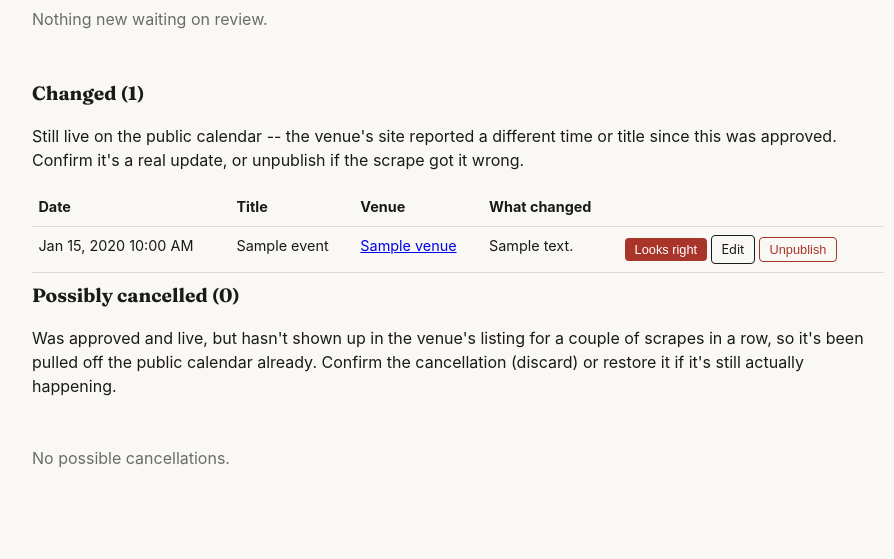
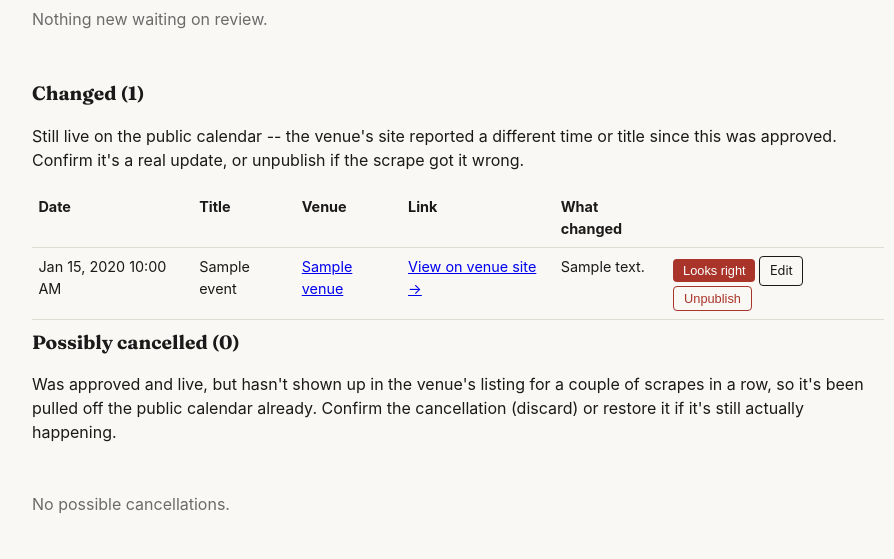
Before and after one commit to davidgrogan/localarts, a Flask app: page /events/review in a window 1280 px wide. Shown: the part 362-921 px from the top of the page, without its empty margins (182-1076 px from the left). Run offline with Flask 3, Linux system fonts and the light colour scheme; the visitor is signed in with stand-in values (Sample User, id 1); tables that the repository leaves empty hold one stand-in row (values such as "Sample post").

Commit message:
Add venue site link to Review page rows

```diff
--- a/app/templates/events/review.html
+++ b/app/templates/events/review.html
@@ -7,12 +7,19 @@
   <h2 class="section-heading">New ({{ new_events | length }})</h2>
   {% if new_events %}
     <table class="plain">
-      <tr><th>Date</th><th>Title</th><th>Venue</th><th></th></tr>
+      <tr><th>Date</th><th>Title</th><th>Venue</th><th>Link</th><th></th></tr>
       {% for e in new_events %}
         <tr>
           <td>{{ e.start_datetime | dtfmt("%b %-d, %Y %-I:%M %p") }}</td>
           <td>{{ e.title }}</td>
           <td><a href="{{ url_for('venues.detail', venue_id=e.venue.id) }}">{{ e.venue.name }}</a></td>
+          <td>
+            {% if e.ticket_url %}
+              <a href="{{ e.ticket_url }}" target="_blank" rel="noopener">View on venue site &rarr;</a>
+            {% elif e.venue.website_url %}
+              <a href="{{ e.venue.website_url }}" target="_blank" rel="noopener">Venue site &rarr;</a>
+            {% endif %}
+          </td>
           <td>
             <form method="post" action="{{ url_for('events.approve_event', event_id=e.id) }}" style="display:inline">
               <button class="btn btn-small" type="submit">Approve</button>
@@ -33,12 +40,19 @@
   <p class="meta">Still live on the public calendar -- the venue's site reported a different time or title since this was approved. Confirm it's a real update, or unpublish if the scrape got it wrong.</p>
   {% if changed_events %}
     <table class="plain">
-      <tr><th>Date</th><th>Title</th><th>Venue</th><th>What changed</th><th></th></tr>
+      <tr><th>Date</th><th>Title</th><th>Venue</th><th>Link</th><th>What changed</th><th></th></tr>
       {% for e in changed_events %}
         <tr>
           <td>{{ e.start_datetime | dtfmt("%b %-d, %Y %-I:%M %p") }}</td>
           <td>{{ e.title }}</td>
           <td><a href="{{ url_for('venues.detail', venue_id=e.venue.id) }}">{{ e.venue.name }}</a></td>
+          <td>
+            {% if e.ticket_url %}
+              <a href="{{ e.ticket_url }}" target="_blank" rel="noopener">View on venue site &rarr;</a>
+            {% elif e.venue.website_url %}
+              <a href="{{ e.venue.website_url }}" target="_blank" rel="noopener">Venue site &rarr;</a>
+            {% endif %}
+          </td>
           <td class="meta">{{ e.review_note }}</td>
           <td>
             <form method="post" action="{{ url_for('events.dismiss_flag', event_id=e.id) }}" style="display:inline">
@@ -60,12 +74,19 @@
   <p class="meta">Was approved and live, but hasn't shown up in the venue's listing for a couple of scrapes in a row, so it's been pulled off the public calendar already. Confirm the cancellation (discard) or restore it if it's still actually happening.</p>
   {% if cancelled_events %}
     <table class="plain">
-      <tr><th>Date</th><th>Title</th><th>Venue</th><th>Why</th><th></th></tr>
+      <tr><th>Date</th><th>Title</th><th>Venue</th><th>Link</th><th>Why</th><th></th></tr>
       {% for e in cancelled_events %}
         <tr>
           <td>{{ e.start_datetime | dtfmt("%b %-d, %Y %-I:%M %p") }}</td>
           <td>{{ e.title }}</td>
           <td><a href="{{ url_for('venues.detail', venue_id=e.venue.id) }}">{{ e.venue.name }}</a></td>
+          <td>
+            {% if e.ticket_url %}
+              <a href="{{ e.ticket_url }}" target="_blank" rel="noopener">View on venue site &rarr;</a>
+            {% elif e.venue.website_url %}
+              <a href="{{ e.venue.website_url }}" target="_blank" rel="noopener">Venue site &rarr;</a>
+            {% endif %}
+          </td>
           <td class="meta">{{ e.review_note }}</td>
           <td>
             <form method="post" action="{{ url_for('events.restore_event', event_id=e.id) }}" style="display:inline">
```
